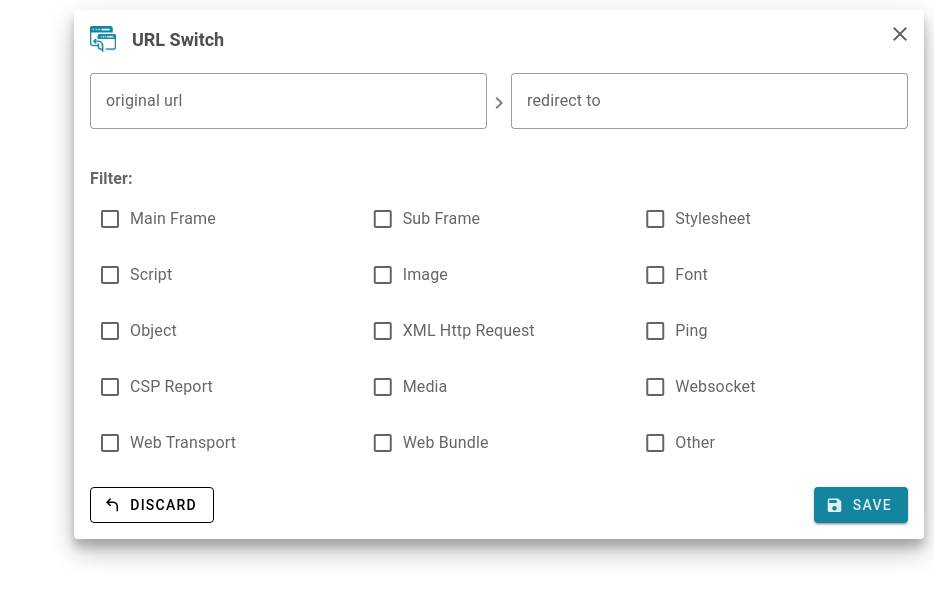
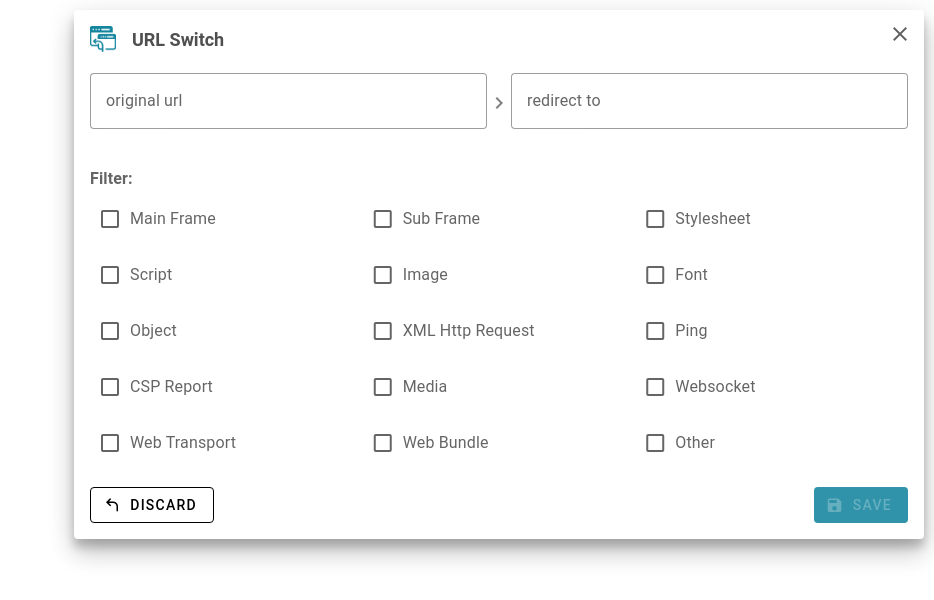
Before and after one commit to matheus-alpe/url-switch-extension, a Vue app: page / in a window 1280 px wide. Both pictures are taken after a click on the button "CREATE FIRST REDIRECT". Shown: the top 600 px of the page, without its empty margins (346-1280 px from the left). Built offline with nearby package versions, Linux system fonts and the light colour scheme.

Commit message:
feat: prevent submit without filter selected

```diff
--- a/src/pages/FormView.vue
+++ b/src/pages/FormView.vue
@@ -96,11 +96,15 @@ onBeforeUnmount(reset)
         </VBtn>
       </VCol>
 
-      <VCol cols="auto">
+      <VCol
+        cols="auto"
+        class="submit-button"
+      >
         <VBtn
           :loading="saving"
           prepend-icon="mdi-content-save"
           type="submit"
+          :disabled="!form.resources.length"
         >
           Save
         </VBtn>
@@ -120,4 +124,8 @@ onBeforeUnmount(reset)
     grid-template-columns: repeat(3, 1fr);
   }
 }
+
+.submit-button:has(.v-btn--disabled) {
+  cursor: not-allowed;
+}
 </style>
```
